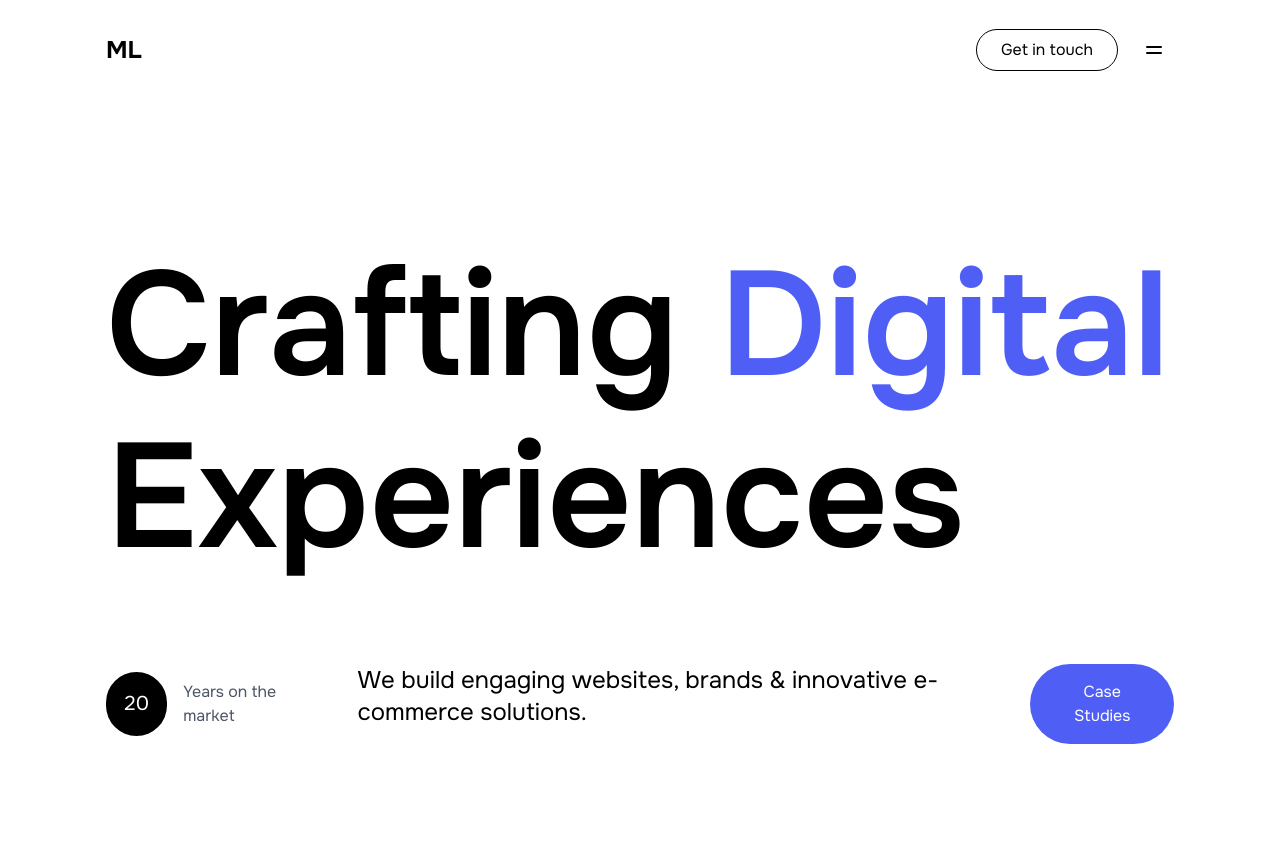
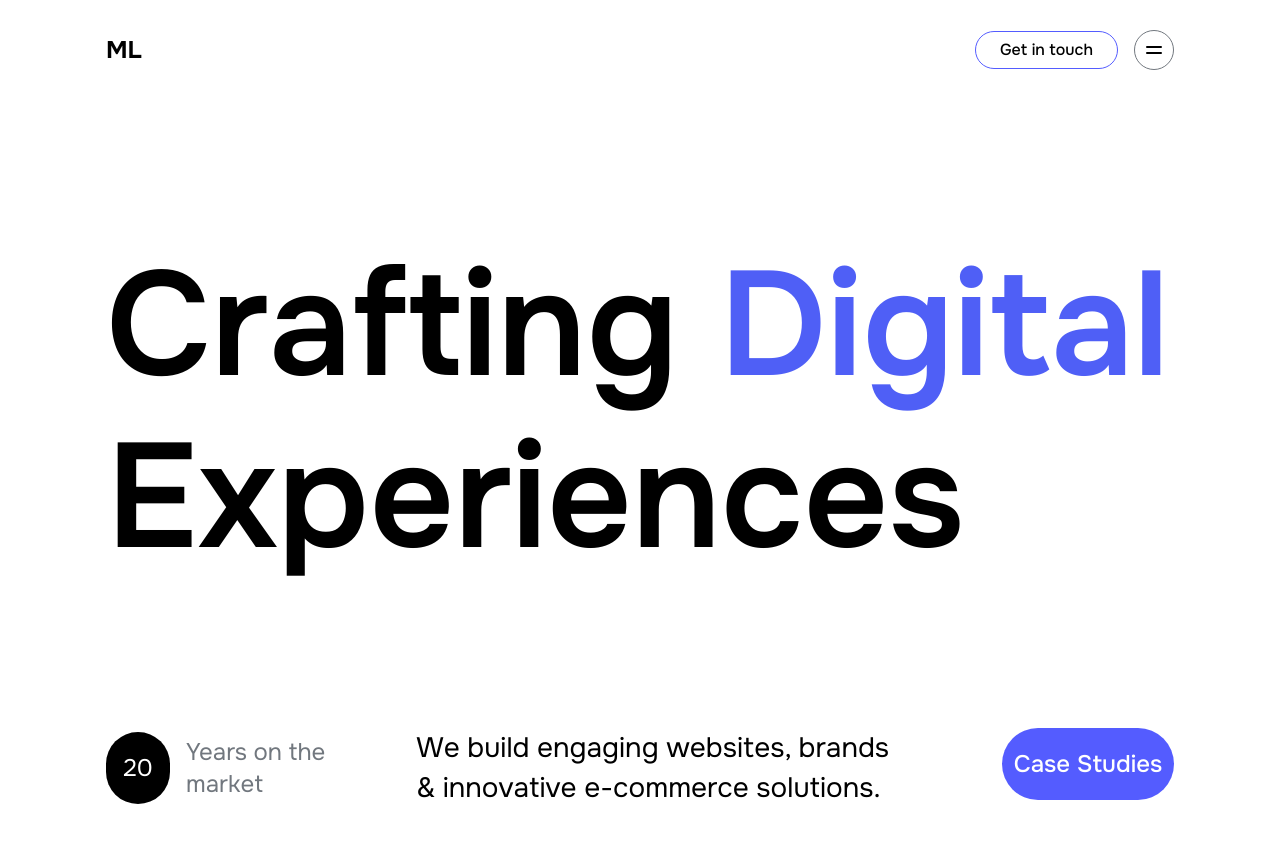
Before and after one commit to mobashirul-alam/artistweb, a Next.js app: page / in a window 1280 px wide. Shown: the top 842 px of the page. Built offline with nearby package versions, Linux system fonts and the light colour scheme.

Commit message:
navbar and banner button animation added

```diff
--- a/package.json
+++ b/package.json
@@ -9,6 +9,8 @@
     "lint": "next lint"
   },
   "dependencies": {
+    "@gsap/react": "^2.1.1",
+    "gsap": "^3.12.5",
     "lucide-react": "^0.469.0",
     "next": "15.1.3",
     "react": "^19.0.0",
--- a/src/components/banner/banner.jsx
+++ b/src/components/banner/banner.jsx
@@ -1,4 +1,47 @@
+"use client";
+
+import { useGSAP } from "@gsap/react";
+import gsap from "gsap";
+import { useRef } from "react";
+
 const Banner = () => {
+    const buttonRef = useRef(null);
+    const text1Ref = useRef(null);
+    const text2Ref = useRef(null);
+
+    useGSAP(() => {
+        const button = buttonRef.current;
+        const text1 = text1Ref.current;
+        const text2 = text2Ref.current;
+
+        if (button && text1 && text2) {
+            // Set initial state
+            gsap.set(text1, { y: 0, opacity: 1 });
+            gsap.set(text2, { y: 50, opacity: 0 });
+
+            button.addEventListener("mouseenter", () => {
+                gsap.to(text1, {
+                    y: -50,
+                    opacity: 0,
+                    duration: 0.3,
+                    ease: "power1.out",
+                });
+                gsap.to(text2, {
+                    y: 0,
+                    opacity: 1,
+                    duration: 0.3,
+                    ease: "power1.out",
+                    delay: 0.1,
+                });
+            });
+
+            button.addEventListener("mouseleave", () => {
+                gsap.set(text1, { y: 0, opacity: 1 });
+                gsap.set(text2, { y: 50, opacity: 0 });
+            });
+        }
+    }, []);
+
     return (
         <div>
             <main className="mx-[90px] px-4 mt-[240px] mb-[144px]">
@@ -8,23 +51,37 @@ const Banner = () => {
                     Experiences
                 </h1>
 
-                <div className="mt-20 flex flex-col md:flex-row items-start md:items-center justify-between gap-8">
+                <div className="mt-36 flex flex-col md:flex-row items-start md:items-center justify-between gap-8">
                     <div className="flex items-center gap-4">
-                        <div className="bg-black text-white rounded-full w-16 h-16 flex items-center justify-center text-xl">
+                        <div className="bg-black text-white rounded-full w-[72px] h-[72px] flex items-center justify-center text-2xl">
                             20
                         </div>
-                        <span className="text-gray-600">
+                        <span className="text-[#71777E] text-2xl">
                             Years on the market
                         </span>
                     </div>
-                    <div className="flex gap-4">
-                        <p className="text-xl md:text-2xl max-w-2xl">
+                    <div className="flex gap-[100px]">
+                        <p className="text-[28px] leading-10 max-w-[503px]">
                             We build engaging websites, brands & innovative
                             e-commerce solutions.
                         </p>
 
-                        <button className="px-8 py-4 bg-[#4F5FF6] text-white rounded-full hover:bg-[#4052e3] transition-colors">
-                            Case Studies
+                        <button
+                            ref={buttonRef}
+                            className="text-2xl font-medium px-12 bg-[#545CFF] text-white rounded-[100px] relative overflow-hidden h-[72px] w-[244px] hover:scale-105 transition-all duration-500"
+                        >
+                            <span
+                                ref={text1Ref}
+                                className="absolute w-full text-center top-1/2 left-0 -translate-y-1/2"
+                            >
+                                Case Studies
+                            </span>
+                            <span
+                                ref={text2Ref}
+                                className="absolute w-full text-center top-1/2 left-0 -translate-y-1/2"
+                            >
+                                Case Studies
+                            </span>
                         </button>
                     </div>
                 </div>
--- a/src/components/navbar/navbar.jsx
+++ b/src/components/navbar/navbar.jsx
@@ -1,11 +1,87 @@
 "use client";
 
 import { useScrollDirection } from "@/hooks/useScrollDirection";
+import { useGSAP } from "@gsap/react";
+import gsap from "gsap";
 import { Equal } from "lucide-react";
 import Link from "next/link";
+import { useRef } from "react";
 
 const Navbar = () => {
     const { scrollDirection, isScrolled } = useScrollDirection();
+
+    const buttonRef = useRef(null);
+    const text1Ref = useRef(null);
+    const text2Ref = useRef(null);
+    const buttonRef2 = useRef(null);
+    const text1Ref2 = useRef(null);
+    const text2Ref2 = useRef(null);
+
+    useGSAP(() => {
+        // Button 1 Animation
+        const button = buttonRef.current;
+        const text1 = text1Ref.current;
+        const text2 = text2Ref.current;
+
+        if (button && text1 && text2) {
+            // Set initial state
+            gsap.set(text1, { y: 0, opacity: 1 });
+            gsap.set(text2, { y: 20, opacity: 0 });
+
+            button.addEventListener("mouseenter", () => {
+                gsap.to(text1, {
+                    y: -20,
+                    opacity: 0,
+                    duration: 0.3,
+                    ease: "power1.out",
+                });
+                gsap.to(text2, {
+                    y: 0,
+                    opacity: 1,
+                    duration: 0.3,
+                    ease: "power1.out",
+                    delay: 0.1,
+                });
+            });
+
+            button.addEventListener("mouseleave", () => {
+                // Reset positions for the next hover
+                gsap.set(text1, { y: 0, opacity: 1 });
+                gsap.set(text2, { y: 20, opacity: 0 });
+            });
+        }
+
+        // Button 2 Animation
+        const button2 = buttonRef2.current;
+        const text1_2 = text1Ref2.current;
+        const text2_2 = text2Ref2.current;
+
+        if (button2 && text1_2 && text2_2) {
+            gsap.set(text1_2, { y: 0, opacity: 1 });
+            gsap.set(text2_2, { y: 20, opacity: 0 });
+
+            button2.addEventListener("mouseenter", () => {
+                gsap.to(text1_2, {
+                    y: -20,
+                    opacity: 0,
+                    duration: 0.3,
+                    ease: "power1.out",
+                });
+                gsap.to(text2_2, {
+                    y: 0,
+                    opacity: 1,
+                    duration: 0.3,
+                    ease: "power1.out",
+                    delay: 0.1,
+                });
+            });
+
+            button2.addEventListener("mouseleave", () => {
+                gsap.set(text1_2, { y: 0, opacity: 1 });
+                gsap.set(text2_2, { y: 20, opacity: 0 });
+            });
+        }
+    }, []);
 
     return (
         <nav
@@ -22,11 +98,42 @@ const Navbar = () => {
                     ML
                 </Link>
                 <div className="flex items-center gap-4">
-                    <button className="px-6 py-2 rounded-full border border-black hover:bg-black hover:text-white transition-colors">
-                        Get in touch
+                    <button
+                        ref={buttonRef}
+                        className="relative px-6 py-3 text-base font-medium rounded-full border border-[#545cff] overflow-hidden inline-block w-[143px] h-[38px]"
+                    >
+                        {/* First text */}
+                        <span
+                            ref={text1Ref}
+                            className="absolute w-full text-center top-1/2 left-0 -translate-y-1/2"
+                        >
+                            Get in touch
+                        </span>
+                        {/* Second text */}
+                        <span
+                            ref={text2Ref}
+                            className="absolute w-full text-center top-1/2 left-0 -translate-y-1/2"
+                        >
+                            Get in touch
+                        </span>
                     </button>
-                    <button className="p-2 hover:bg-gray-100 rounded-full">
-                        <Equal className="h-6 w-6" />
+
+                    <button
+                        ref={buttonRef2}
+                        className="p-2 rounded-full border border-[#71777e] inline-block relative w-[40px] h-[40px]"
+                    >
+                        <span
+                            ref={text1Ref2}
+                            className="absolute w-full flex justify-center items-center top-1/2 left-0 -translate-y-1/2"
+                        >
+                            <Equal className="h-6 w-6" />
+                        </span>
+                        <span
+                            ref={text2Ref2}
+                            className="absolute w-full flex justify-center items-center top-1/2 left-0 -translate-y-1/2"
+                        >
+                            <Equal className="h-6 w-6" />
+                        </span>
                     </button>
                 </div>
             </div>
```
Also changed, not shown: 1 other file (tests, documents, lock files or other folders).
